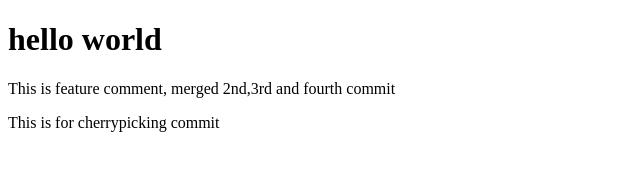
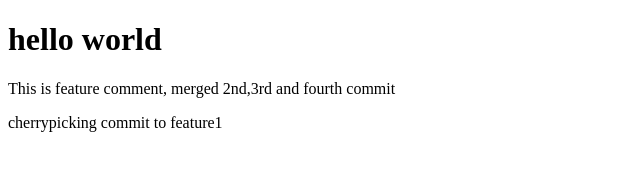
Before and after one commit to javra-rojan/TestProject, a plain HTML site: page index.html in a window 1280 px wide. Shown: the full height of the page, 0-640 px from the left. Drawn offline with Linux system fonts and the light colour scheme.

Commit message:
cherrypick feature1

```diff
--- a/index.html
+++ b/index.html
@@ -9,6 +9,6 @@
 <body>
     <h1>hello world</h1>
     <p>This is feature comment, merged 2nd,3rd and fourth commit</p>
-    <p>This is for cherrypicking commit</p>
+    <p>cherrypicking commit to feature1</p>
 </body>
 </html>
```
